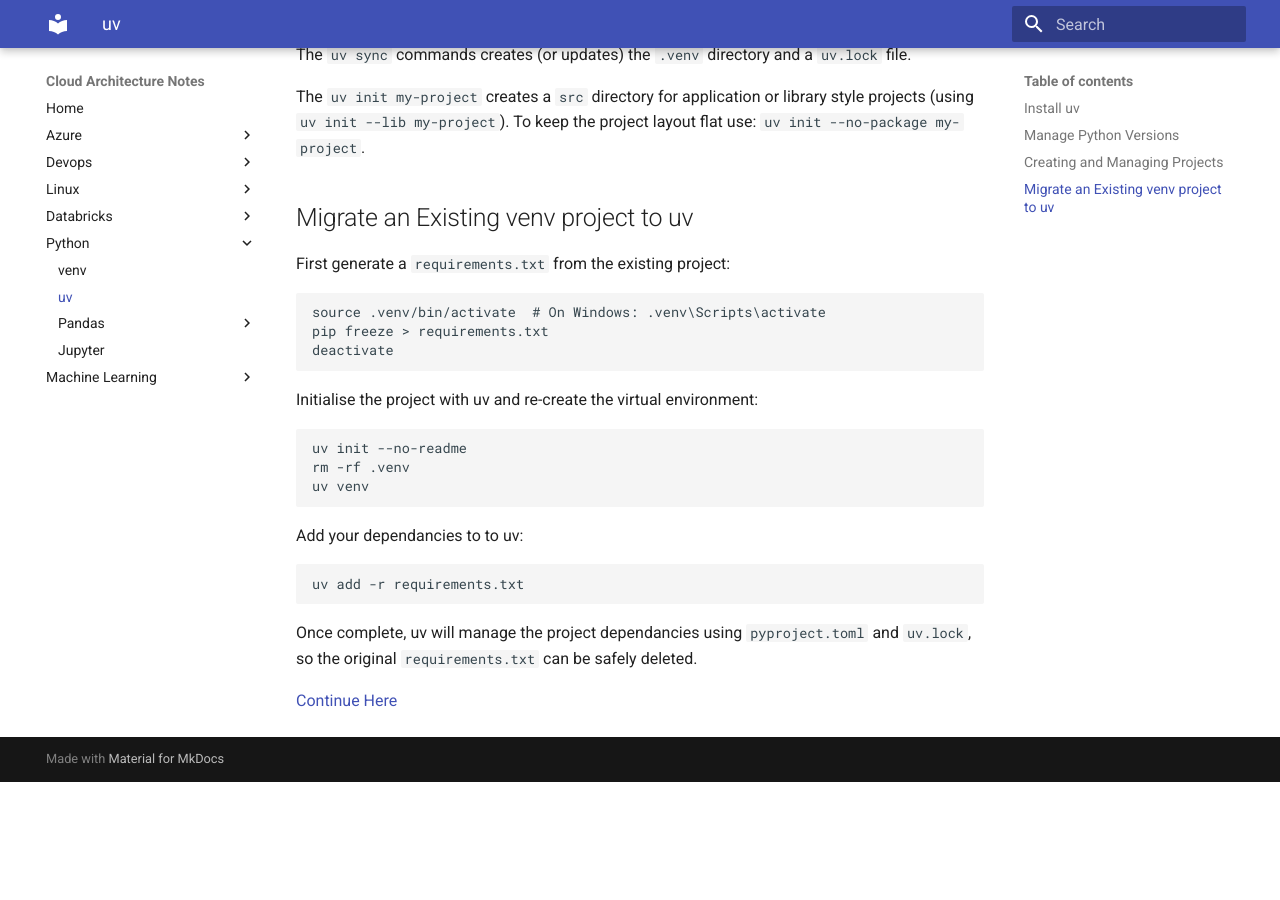
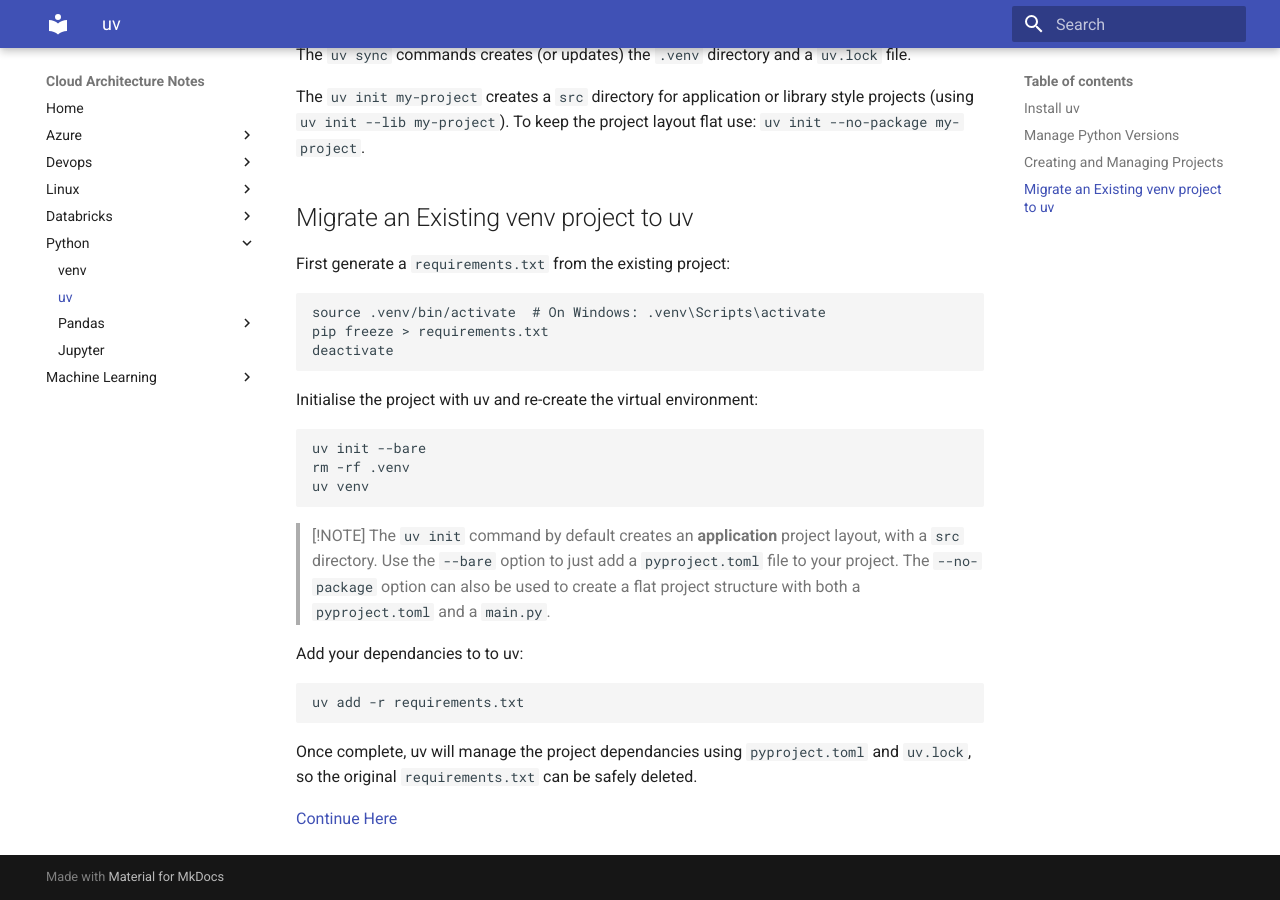
Before and after one commit to dram1964/cloudarchitect, an MkDocs documentation site: the page built from docs/python/uv.md, in a window 1280 px wide and 900 px high, scrolled down 1247 px. Built offline with MkDocs 1.6.1 and Material for MkDocs 9.7.7, drawn with Linux system fonts in a browser that asks for light colours; before the commit the page ends 2029 px from its top, so only the background shows below that.

Commit message:
adds notes on uv init options

````diff
--- a/docs/python/uv.md
+++ b/docs/python/uv.md
@@ -70,10 +70,17 @@ deactivate
 Initialise the project with uv and re-create the virtual environment:
 
 ```bash
-uv init --no-readme
+uv init --bare
 rm -rf .venv
 uv venv
 ```
+
+> [!NOTE]
+> The `uv init` command by default creates an **application** project
+> layout, with a `src` directory. Use the `--bare` option to just add
+> a `pyproject.toml` file to your project. The `--no-package` option
+> can also be used to create a flat project structure with both a
+> `pyproject.toml` and a `main.py`.
 
 Add your dependancies to to uv:
 
--- a/src/cloudarchitect/__init__.py
+++ /dev/null
@@ -1,2 +0,0 @@
-def main() -> None:
-    print("Hello from cloudarchitect!")
````
